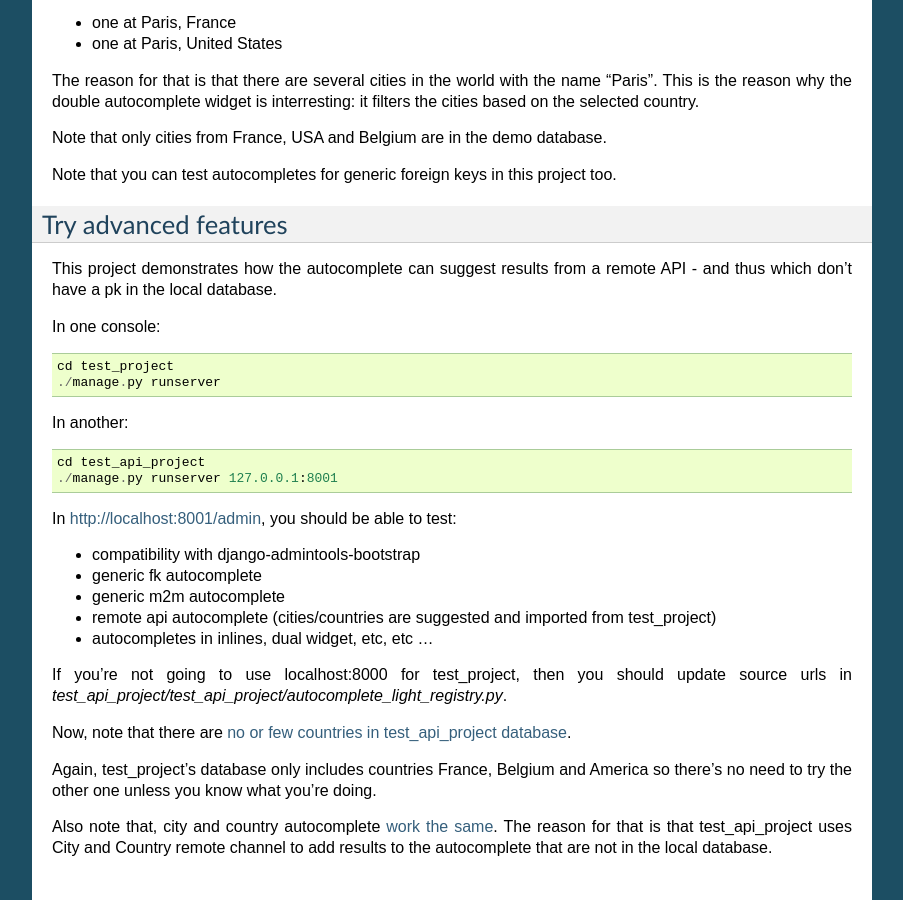
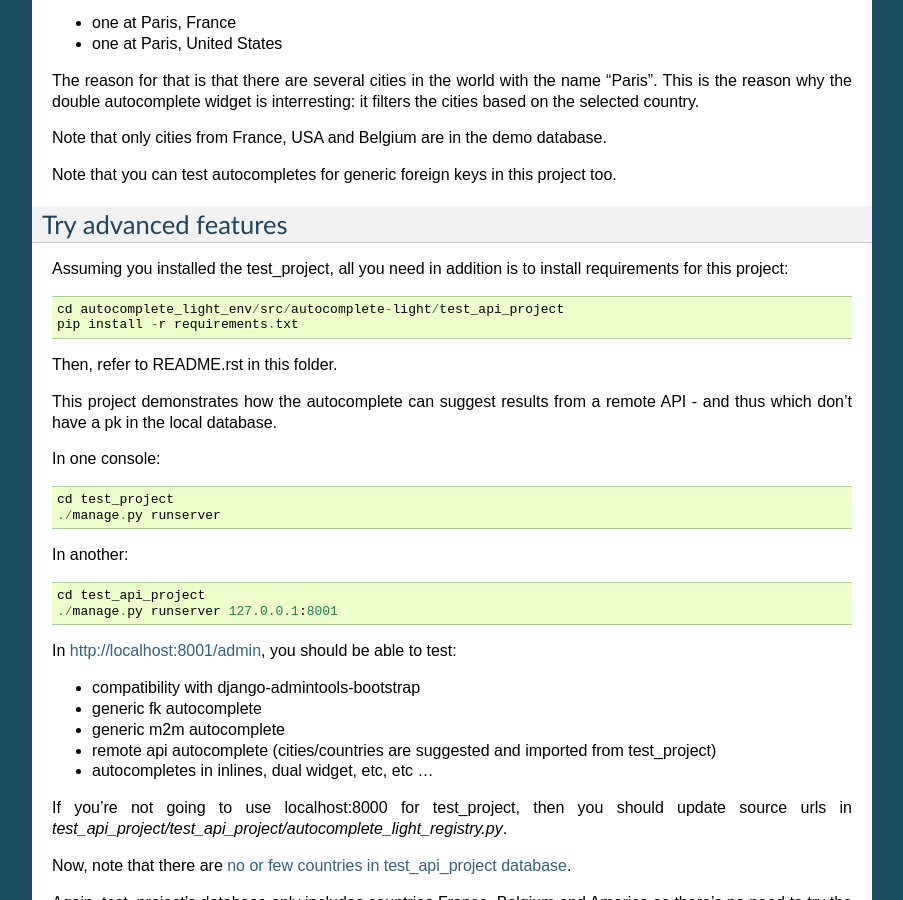
Before and after one commit to yourlabs/django-autocomplete-light, a Sphinx documentation site: the page built from docs/source/demo.rst, in a window 1280 px wide and 900 px high, scrolled down 1015 px. Shown: the whole window, without its empty margins (198-1101 px from the left). Built offline with Sphinx 7.4.7, drawn with Linux system fonts in a browser that asks for light colours.

Commit message:
Show test_api_project INSTALL in demo documentation

```diff
--- a/docs/source/demo.rst
+++ b/docs/source/demo.rst
@@ -17,4 +17,6 @@ Try basic features
 Try advanced features
 ---------------------
 
+.. include:: ../../test_api_project/INSTALL.rst
+
 .. include:: ../../test_api_project/README.rst
```
